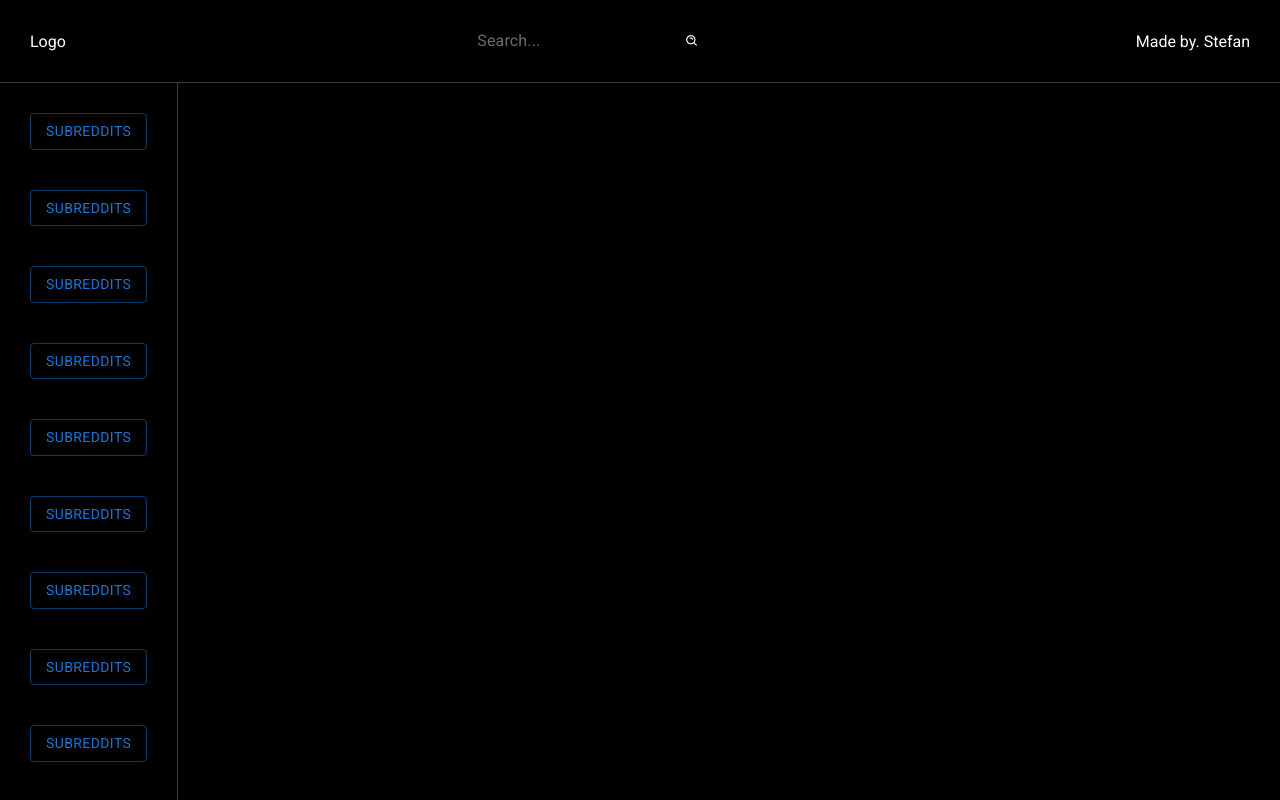
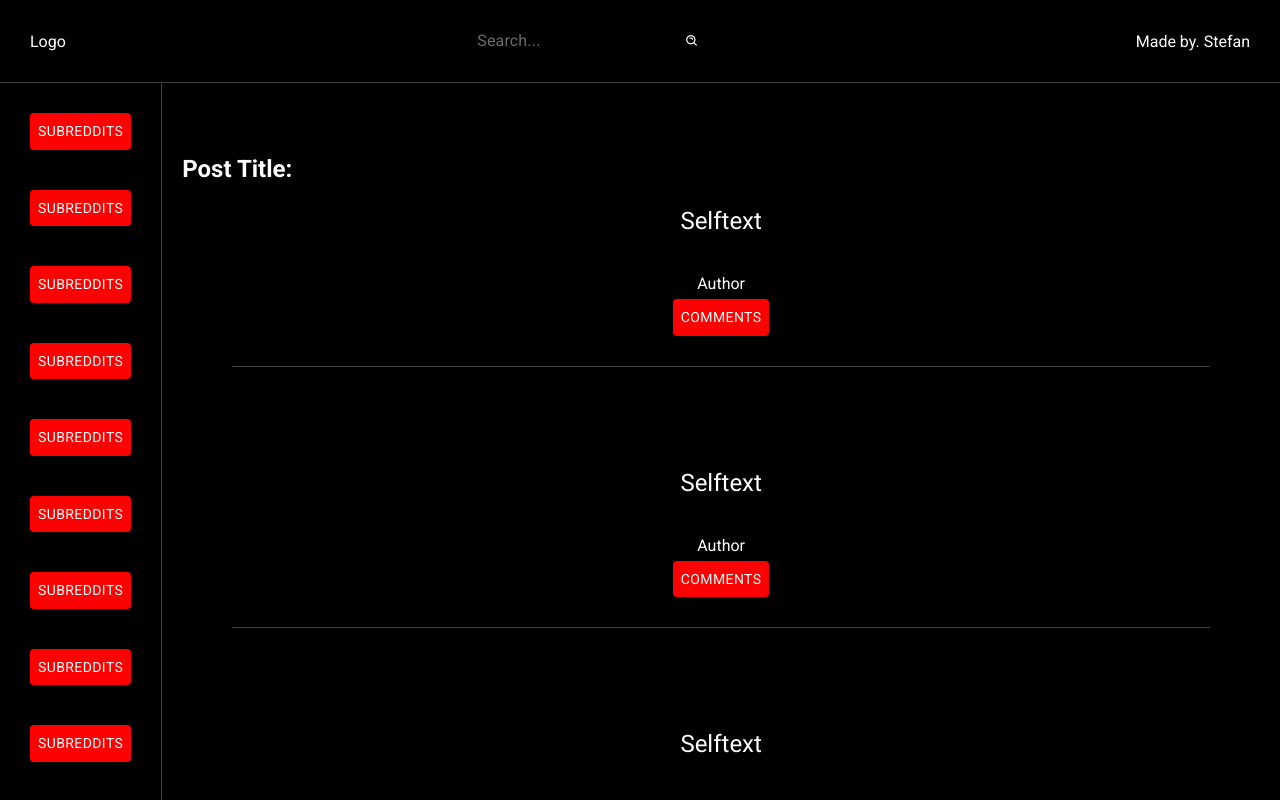
Before and after one commit to 04stefke/reddit-clone-v2, a React (Vite) app in the folder reddit/: page / in a window 1280 px wide. Shown: the top 800 px of the page. Built offline with nearby package versions, Linux system fonts and the light colour scheme.

Commit message:
added some styling to the main component and now i should be able to start implementing logics

```diff
--- a/reddit/src/App.jsx
+++ b/reddit/src/App.jsx
@@ -3,13 +3,18 @@ import './App.css'
 import Header from './components/Header/Header'
 import { Box } from '@mui/material'
 import Subreddits from './components/Subreddits/Subreddits'
+import Reddits from './components/Reddits/Reddits'
 
 function App() {
 
   return (
     <Box sx={{bgcolor: '#000000'}}>
       <Header/>
-      <Subreddits/>
+      <Box sx={{display: 'flex'}}>
+        <Subreddits/>
+        <Reddits/>
+      </Box>
+
     </Box>
   )
 }
--- /dev/null
+++ b/reddit/src/components/Reddits/Reddits.jsx
@@ -0,0 +1,37 @@
+import { Box, Button, Typography } from '@mui/material'
+import React from 'react'
+
+const Reddits = () => {
+
+    const postItem = (
+        <Box
+        sx={{bgcolor: 'light-blue',
+        display:'flex',
+        alignItems:'center',
+        justifyContent:'center',
+        flexDirection:'column',
+        borderBottom: '1px solid #3d3d3d',
+        marginBottom:'100px',
+        marginX: '70px'}}>
+
+            <Typography variant='h5' gutterBottom>Selftext</Typography>
+            <Box sx={{marginBottom: '10px'}}><img src="" alt="" width={'100%'}/></Box>
+            <Typography variant='p' gutterBottom>Author</Typography>
+            <Box sx={{marginBottom: '30px'}}>
+                <Button sx={{bgcolor:'red', color:'white'}}>Comments</Button>
+            </Box>
+        </Box>
+    )
+  return (
+    <Box sx={{color: 'white', width:'100%', marginTop:'70px'}}>
+        <Typography variant='h5' component='h2' sx={{marginLeft: '20px',marginBottom: '20px', fontWeight:'bold'}}>Post Title: </Typography>
+        {postItem}
+        {postItem}
+        {postItem}
+        {postItem}
+        {postItem}
+    </Box>
+  )
+}
+
+export default Reddits
--- a/reddit/src/components/Subreddits/Subreddits.jsx
+++ b/reddit/src/components/Subreddits/Subreddits.jsx
@@ -4,7 +4,7 @@ import React from 'react'
 const Subreddits = () => {
     const subreddit = (
         <Box sx={{padding: '30px', paddingBottom: '10px', flexDirection: {sm: 'column', md: 'row'}}}>
-            <Button variant="outlined" >Subreddits</Button>
+            <Button sx={{bgcolor:'red', color:'white'}} >Subreddits</Button>
         </Box>
     )
 
```
